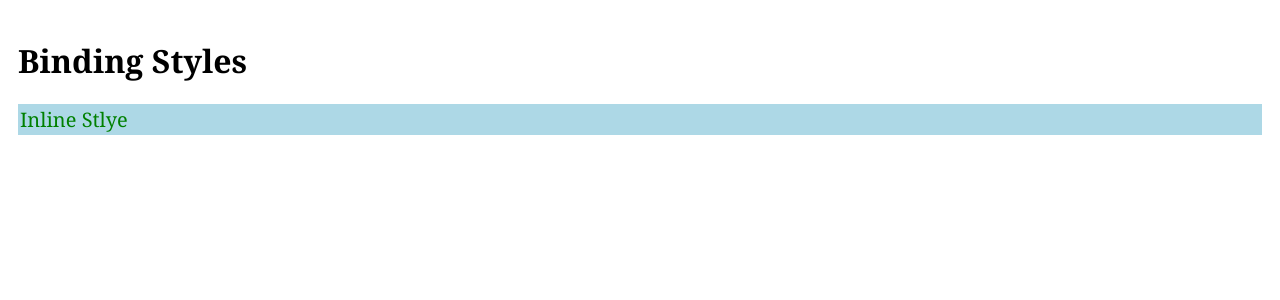
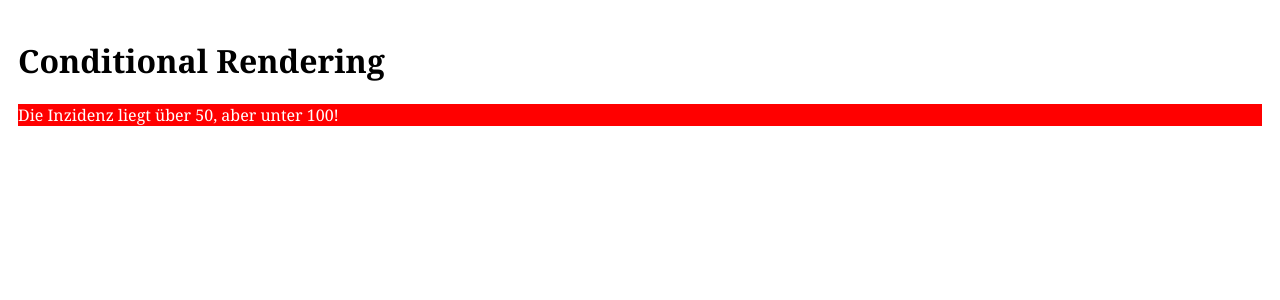
Before and after one commit to siggi-ai/Vue-Practice, a Vue app: page / in a window 1280 px wide. Shown: the top 300 px of the page. Built offline with nearby package versions, Linux system fonts and the light colour scheme.

Commit message:
conditional rendering

```diff
--- a/src/App.vue
+++ b/src/App.vue
@@ -1,7 +1,15 @@
 <template>
   <div class="main">
-    <h1>Binding Styles</h1>
-    <div v-bind:style="[baseStyleObject, successStyleObject]">Inline Stlye</div>
+    <h1>Conditional Rendering</h1>
+    <div v-if="inzidenzWert > 165" style="background-color: red; color: white">
+      Die Inzidenz liegt über 165!
+    </div>
+    <div v-if="inzidenzWert > 100" style="background-color: red; color: white">
+      Die Inzidenz liegt unter 165!
+    </div>
+    <div v-if="inzidenzWert > 50" style="background-color: red; color: white">
+      Die Inzidenz liegt über 50, aber unter 100!
+    </div>
   </div>
 </template>
 
@@ -10,15 +18,7 @@ export default {
   name: "App",
   data() {
     return {
-      baseStyleObject: {
-        fontSize: "20px",
-        padding: "2px",
-      },
-      successStyleObject: {
-        color: "green",
-        backgroundColor: "lightblue",
-        border: "1 px solid",
-      }
+      inzidenzWert: 75,
     };
   },
 };
@@ -29,7 +29,4 @@ export default {
   padding: 10px;
   font-family: Georgia, "Times New Roman", Times, serif;
 }
-.underline {
-  text-decoration: underline;
-}
 </style>
```
